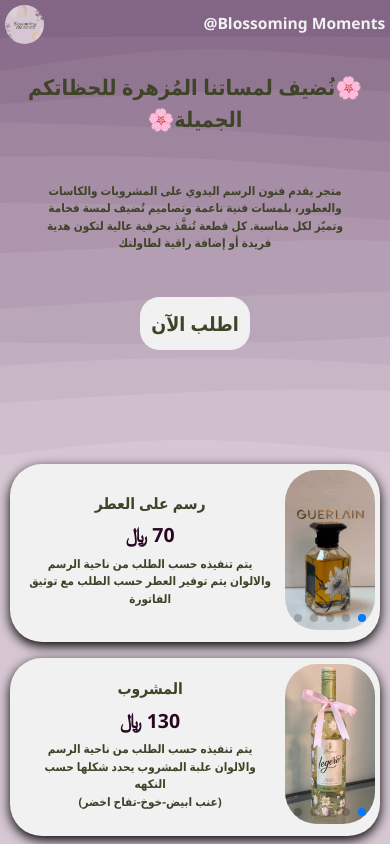
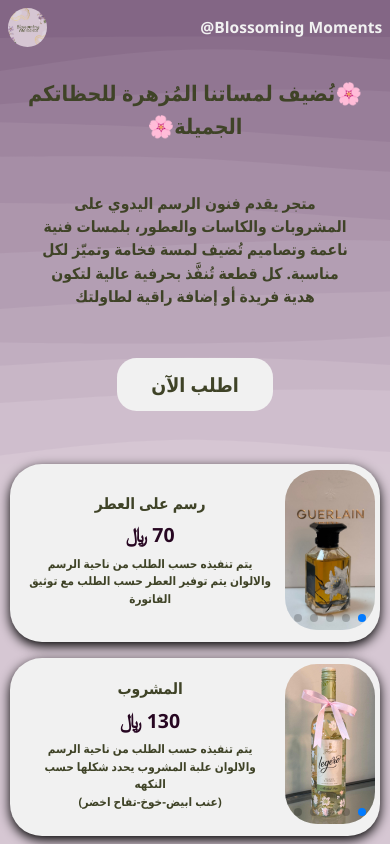
Before and after one commit to LPaya/Blossoming-Moment, a plain HTML site: page index.html in a window 390 px wide. Shown: the top 844 px of the page. Drawn offline with nearby package versions, Linux system fonts and the light colour scheme.

Commit message:
Update style.css

```diff
--- a/style/style.css
+++ b/style/style.css
@@ -408,7 +408,7 @@ h5 {
     }
 
     header {
-        padding: 1.2vw;
+        padding: 2vw;
     }
 
     .name {
@@ -425,12 +425,13 @@ h5 {
     }
 
     .hero-p {
-        font-size: 3vw;
+        font-size: 4vw;
         width: 80%;
     }
 
     .CTA {
         font-size: 5vw;
+        width: 40%;
         padding: 3vw;
     }
 
```
